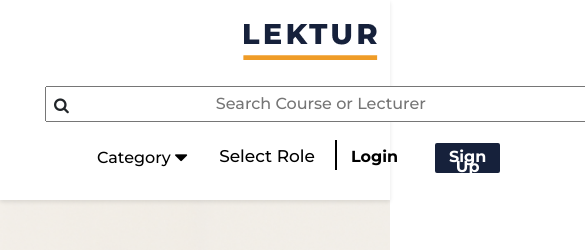
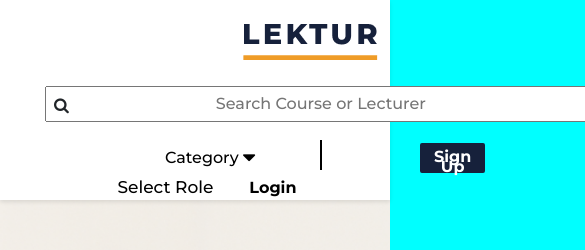
Before and after one commit to Rantikaayuning/frontend-lektur-app, a React (Create React App) app: page / in a window 390 px wide. Shown: the top 250 px of the page, 585 px wide, since content can reach past the window. Built offline with nearby package versions, Linux system fonts and the light colour scheme; no server answers.

Commit message:
fixing excess margin right of navbar

```diff
--- a/src/components/Header/Navbar.js
+++ b/src/components/Header/Navbar.js
@@ -16,7 +16,7 @@ import profile from "../../assets/Ellipse 2.png";
 function Navbar(props) {
   const [dropdownOpen, setDropdownOpen] = useState(false);
 
-  const toggle = () => setDropdownOpen((prevState) => !prevState);
+  const toggle = () => setDropdownOpen(prevState => !prevState);
 
   useEffect(() => {
     props.getUserProfile();
@@ -38,7 +38,7 @@ function Navbar(props) {
       </div>{" "}
       <div className="right">
         <ul>
-          <li>
+          <li className="li-1">
             <Dropdown isOpen={dropdownOpen} toggle={toggle} size="md">
               <DropdownToggle className="sidebar-dropdown" color="none">
                 <span>
@@ -149,7 +149,7 @@ function Navbar(props) {
   );
 }
 
-const mapStateToProps = (state) => {
+const mapStateToProps = state => {
   return {
     userProfile: state.users.userProfile,
   };
--- a/src/styles.css
+++ b/src/styles.css
@@ -27,4 +27,5 @@
 body {
   margin: 0;
   padding: 0;
+  background: aqua;
 }
--- a/src/styles/CourseFilled.css
+++ b/src/styles/CourseFilled.css
@@ -157,15 +157,13 @@
   }
   .course-filled-content-card {
     display: flex;
-    flex-direction: column;
     text-align: center;
     background: chartreuse;
-    flex-direction: column;
     height: 700px;
   }
   .course-filled-content-card .span-paragraph {
-    overflow-wrap: anywhere;
-    color: chocolate;
-    width: 100%;
+    overflow-wrap: break-word;
+    word-wrap: break-word;
+    hyphens: auto;
   }
 }
--- a/src/styles/Navbar.css
+++ b/src/styles/Navbar.css
@@ -209,12 +209,13 @@
 /* For mobile phones: */
 @media screen and (max-width: 1100px) and (min-width: 300px) {
   .sidebar {
-    justify-content: center;
+    display: flex;
+    flex-direction: column;
     text-align: center;
-    flex-direction: column;
     gap: 16px;
     height: 200px;
   }
+
   .sidebar .left img {
     margin-bottom: 10px;
     position: relative;
@@ -224,6 +225,7 @@
   }
   .sidebar .center {
     margin-bottom: 5px;
+
     position: relative;
     top: 0px;
     left: -235px;
@@ -239,11 +241,11 @@
   }
   .sidebar .right {
     position: relative;
-    left: 100px;
+    width: 100%;
   }
   ul {
     align-items: center;
-    left: -35px;
+    left: 50px;
     position: relative;
   }
   ul li {
```
